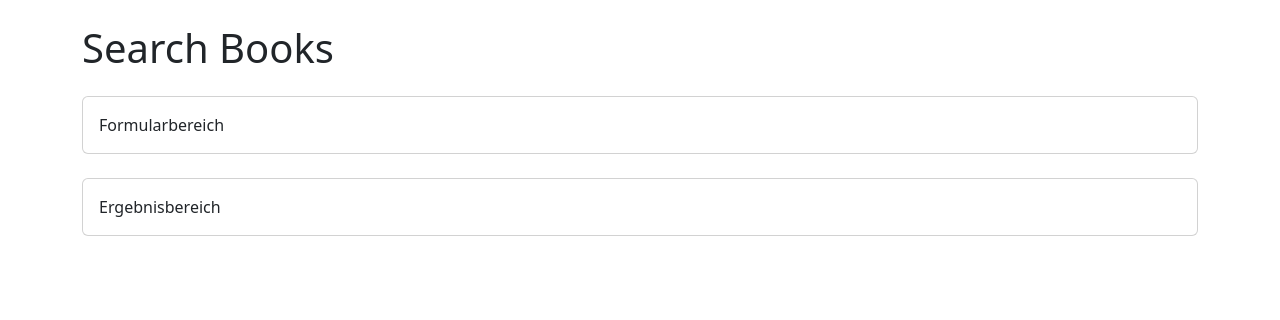
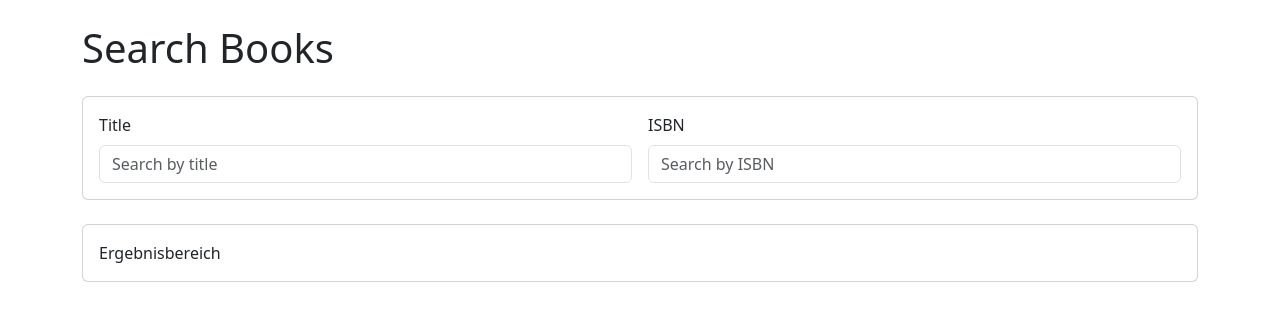
Before and after one commit to inesoetling/SPA-mit-React-Next-GraphQL, a Next.js app in the folder frontend/: page /search in a window 1280 px wide. Shown: the top 320 px of the page. Built offline with nearby package versions, Linux system fonts and the light colour scheme.

Commit message:
feat(search): Titel- und ISBN-Felder zum Suchformular hinzugefügt

```diff
--- a/frontend/src/app/search/page.tsx
+++ b/frontend/src/app/search/page.tsx
@@ -1,7 +1,7 @@
 'use client';
 
 import { useState } from 'react';
-import { Card, Container, Form } from 'react-bootstrap';
+import { Card, Col, Container, Form, Row } from 'react-bootstrap';
 
 type BookType = 'HARDCOVER' | 'PAPERBACK' | 'EPUB';
 type Availability = 'ALL' | 'AVAILABLE' | 'UNAVAILABLE';
@@ -30,8 +30,30 @@ export default function SearchPage() {
       <Card className="mt-4">
         <Card.Body>
           <Form onSubmit={handleSubmit}>
-            {/* hier kommt das formular */}
-            Formularbereich
+            <Row className="g-3">
+              <Col md={6} xs={12}>
+                <Form.Group controlId="searchTitle">
+                  <Form.Label>Title</Form.Label>
+                  <Form.Control
+                    type="text"
+                    value={title}
+                    onChange={(e) => setTitle(e.target.value)}
+                    placeholder="Search by title"
+                  />
+                </Form.Group>
+              </Col>
+              <Col md={6} xs={12}>
+                <Form.Group controlId="searchIsbn">
+                  <Form.Label>ISBN</Form.Label>
+                  <Form.Control
+                    type="text"
+                    value={isbn}
+                    onChange={(e) => setIsbn(e.target.value)}
+                    placeholder="Search by ISBN"
+                  />
+                </Form.Group>
+              </Col>
+            </Row>
           </Form>
         </Card.Body>
       </Card>
```
